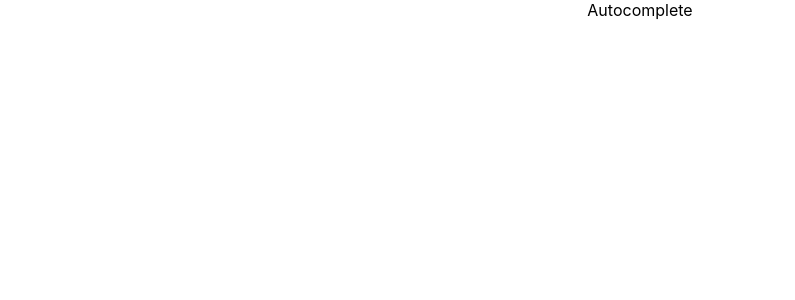
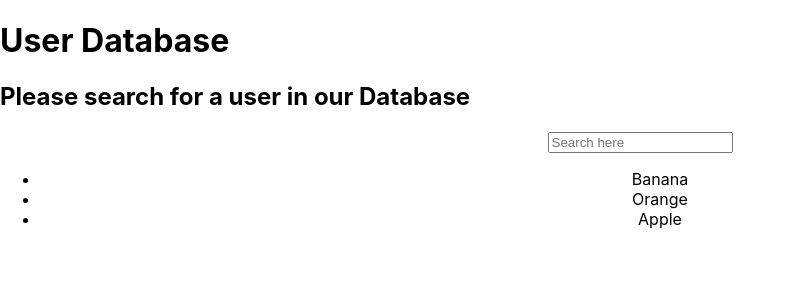
Before and after one commit to AlejandroConsigli/DeelFrontendTest, a React (Create React App) app: page / in a window 1280 px wide. Shown: the top 300 px of the page, without its empty margins (0-795 px from the left). Built offline with nearby package versions, Linux system fonts and the light colour scheme.

Commit message:
Adding component logic and interfaces

```diff
--- a/src/Components/App/index.tsx
+++ b/src/Components/App/index.tsx
@@ -1,10 +1,42 @@
+import { useState, useEffect } from "react";
 import "./styles.css";
 import Autocomplete from "../Autocomplete";
 
+const mockedFruits = ["Banana", "Orange", "Apple"];
+
 const App = () => {
+  const [search, setSearch] = useState<string>("");
+  const [options, setOptions] = useState<string[]>([]);
+
+  // creating a filtering async function
+  const filterFruits = async (fruits: string[]): Promise<string[]> => {
+    return new Promise((resolve) => {
+      const filteredFruits = fruits.filter((fruit: string) =>
+        fruit.toLowerCase().includes(search.toLowerCase())
+      );
+      resolve(filteredFruits);
+    });
+  };
+
+  //fetching data from mocked data
+  const fetchData = async () => {
+    try {
+      const fruits = await filterFruits(mockedFruits);
+      setOptions(fruits);
+    } catch (error) {
+      console.error(error);
+    }
+  };
+
+  useEffect(() => {
+    fetchData();
+  }, [search]);
+
   return (
     <div className="app">
-      <Autocomplete />
+      <h1 className="title">User Database</h1>
+      <h2 className="subtitle">Please search for a user in our Database</h2>
+      <Autocomplete search={search} options={options} setSearch={setSearch} />
     </div>
   );
 };
--- a/src/Components/Autocomplete/index.tsx
+++ b/src/Components/Autocomplete/index.tsx
@@ -1,7 +1,39 @@
+import { FunctionComponent, ChangeEvent } from "react";
 import "./styles.css";
 
-const Autocomplete = () => {
-  return <div className="autocomplete">Autocomplete</div>;
+interface Props {
+  search: string;
+  options: string[];
+  setSearch: (search: string) => void;
+}
+
+const Autocomplete: FunctionComponent<Props> = ({ options, setSearch }) => {
+  // updating search input
+  const handleInputChange = (event: ChangeEvent<HTMLInputElement>) => {
+    const { value } = event.target;
+    setSearch(value);
+  };
+
+  return (
+    <div className="autocomplete">
+      <input
+        type="text"
+        name=""
+        placeholder="Search here"
+        onChange={handleInputChange}
+        className="input"
+      />
+      {options.length > 0 && (
+        <ul className="options">
+          {options.map((option, key) => (
+            <li key={key} className="option">
+              {option}
+            </li>
+          ))}
+        </ul>
+      )}
+    </div>
+  );
 };
 
 export default Autocomplete;
```
